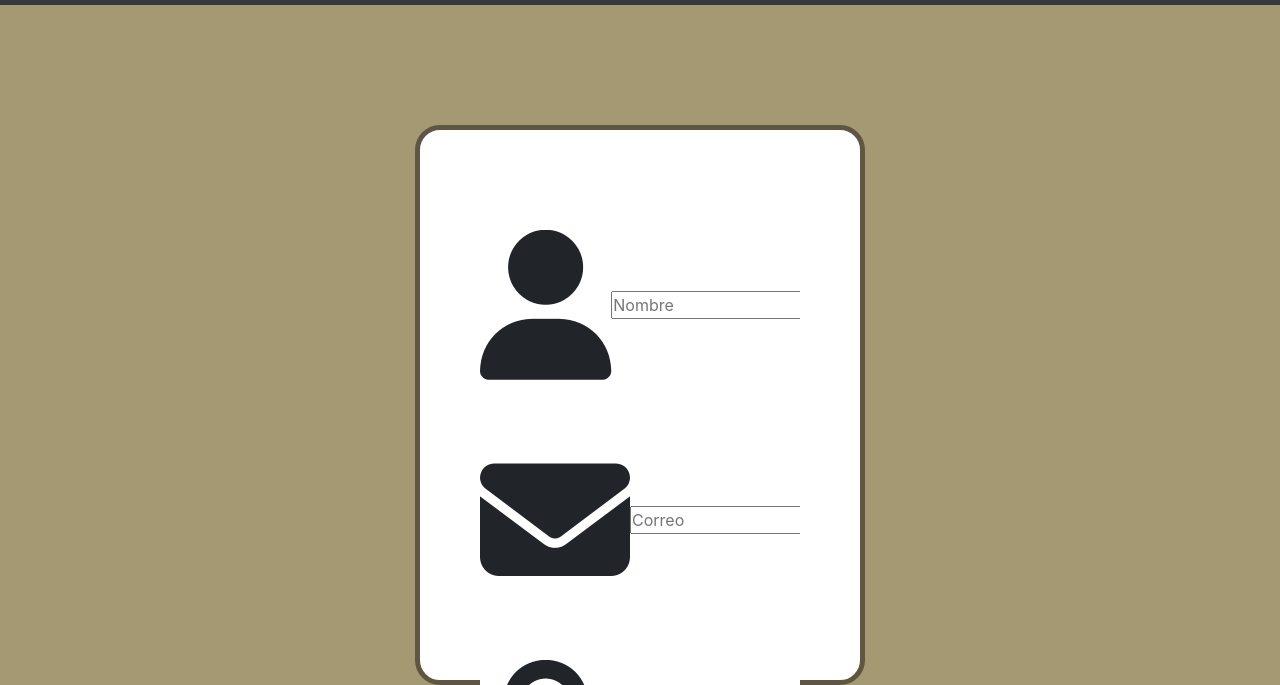
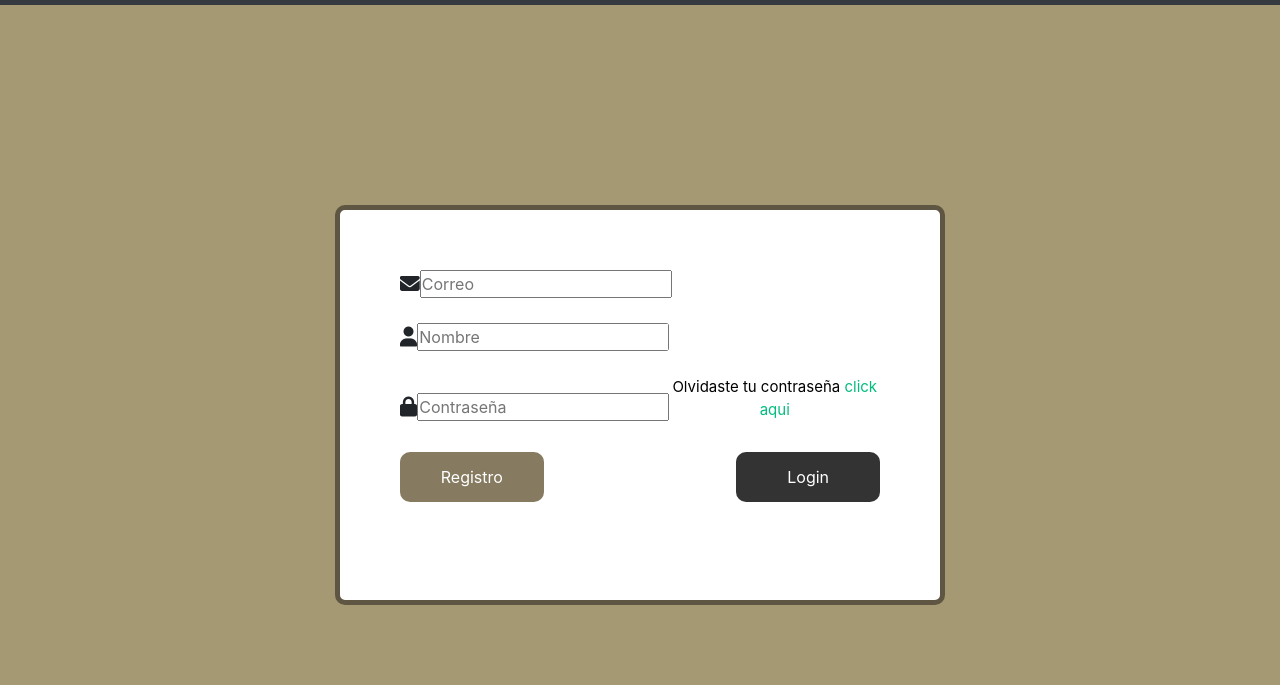
Before and after one commit to CataReygadasG/PFReygadas, a plain HTML site: page pages/contacto.html in a window 1280 px wide. Shown: the part 51-736 px from the top of the page. Drawn offline with nearby package versions, Linux system fonts and the light colour scheme.

Commit message:
cambio estilo

```diff
--- a/pages/contacto.html
+++ b/pages/contacto.html
@@ -81,15 +81,16 @@
   <div class="form-content">
     <!-- <h1 id="title">Registro</h1> -->
     <form>
+      <div class="input-field">
+        <i class="fa-solid fa-envelope"></i>
+        <input type="email" placeholder="Correo">
+      </div>
       <div class="input-group">
         <div class="input-field" id="nameInput">
           <i class="fa-solid fa-user"></i>
           <input type="text" placeholder="Nombre">
         </div>
-        <div class="input-field">
-          <i class="fa-solid fa-envelope"></i>
-          <input type="email" placeholder="Correo">
-        </div>
+
       </div>
       <div class="input-field">
         <i class="fa-solid fa-lock"></i>
--- a/sass/_formularios.scss
+++ b/sass/_formularios.scss
@@ -19,18 +19,18 @@ $font6:rgb(134, 123, 96);
     justify-content: center;
 }
 .form-content{
-    height: 70%;
-    width: 100%;
-    max-width: 450px;
+    height: 50%;
+    width: 55%;
+    //max-width: 450px;
     background-color: #fff;
     padding: 50px 60px 70px;
     text-align: center;
-    border-radius: 25px;
+    border-radius: 10px;
     border: 5px solid $font3;
 }
 .h1::after{
     content: '';
-    width: 30px;
+    width: 10px;
     height: 4px;
     border-radius: 3px;
     background: $font6;
@@ -43,68 +43,80 @@ $font6:rgb(134, 123, 96);
     background-color: $font1;
     margin: 15px 0;
     border-radius: 3px;
-
+    text-align: center;
     display: flex;
     align-items: center;
     transition: max-height 0.5s;
     overflow: hidden;
-    margin-top: 50px;
+    margin-top: 10px;
 
 }
 .input{
-    width: 100%;
+    //width: 100%;
     background: transparent;
     border: 0;
     outline: none;
-    padding: 18px 15px;
+    //padding: 18px 15px;
     //color: #fff;
 }
 
 .input::placeholder{
     color: #333;
     text-align: center;
-    width: 100%;
+    width: 80%;
 }
 .fa-envelope{
 text-align: center;
-width: 100%;
+//width: 100%;
 }
 .input-field i{
-
     margin-left: $font5;
-    font-size: 150px;
+    font-size: 20px;
 
 }
 form p{
     color: #000;
-    font-size: 13px;
+    font-size: 15px;
 
 }
 form p a {
     color: #04BD7D;
-    margin-left: 5px;
+    //margin-left: 20px;
+    text-align: center;
 
 }
 .btn-field{
     width: 100%;
     display: flex;
     justify-content: space-between;
+    border: #000;
 }
 .btn-field button{
-    flex-basis: 48%;
+    flex-basis: 30%;
     font-size: 16px;
-    background-color: #04BD7D;
-    //color: #fff;
-    height: 40px;
+    background-color: rgb(134, 123, 96);
+    color: #fff;
+    height: 50px;
     border-radius: 10px;
     border: 0;
     outline: 0;
     cursor: pointer;
     transition: background 1s;
+    border: #000;
 
 }
 
 .btn-field button.disable{
-    background-color: #fff;
-    color: #333;
+    flex-basis: 20%;
+    flex-basis: 30%;
+    font-size: 16px;
+    background-color: #333;
+    color: #fff;
+    height: 50px;
+    border-radius: 10px;
+    border: 0;
+    outline: 0;
+    cursor: pointer;
+    transition: background 1s;
+    border: #000;
 }
```
Also changed, not shown: css/estilo.css, 1 other file.
